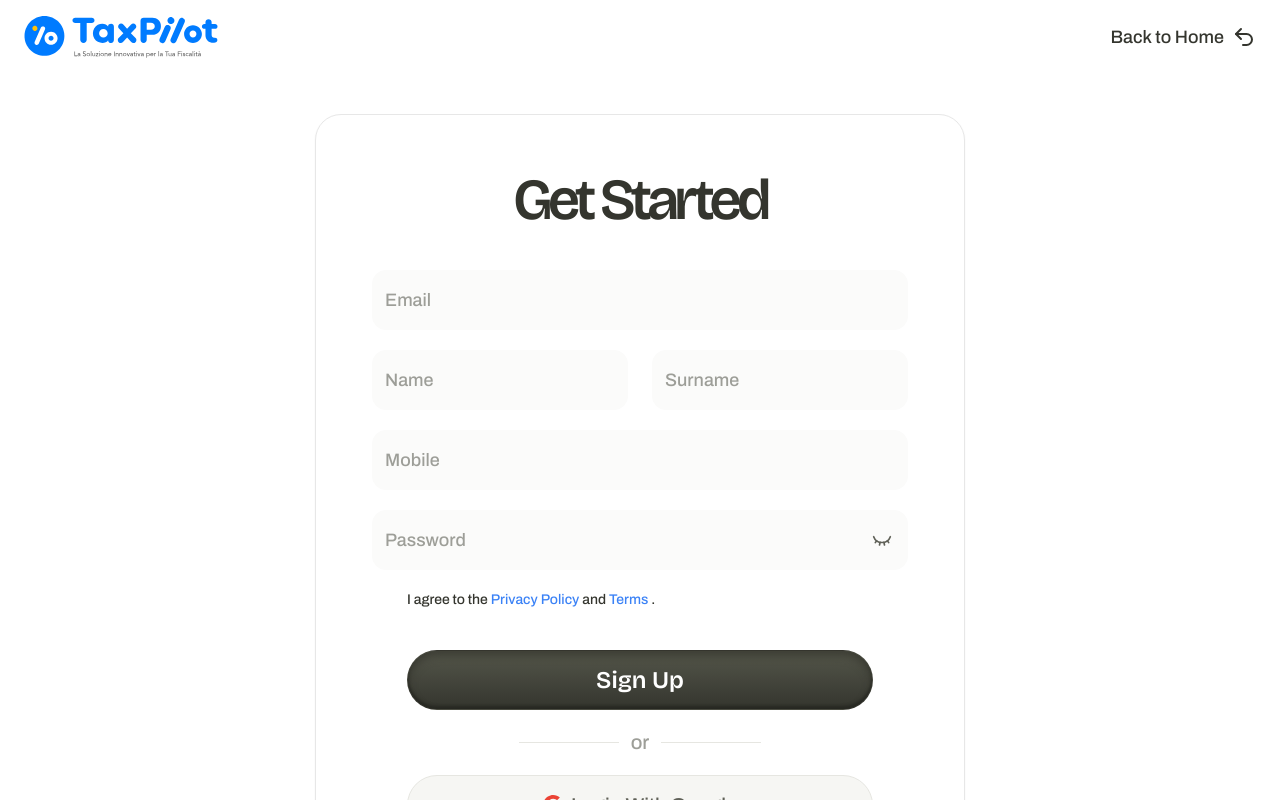
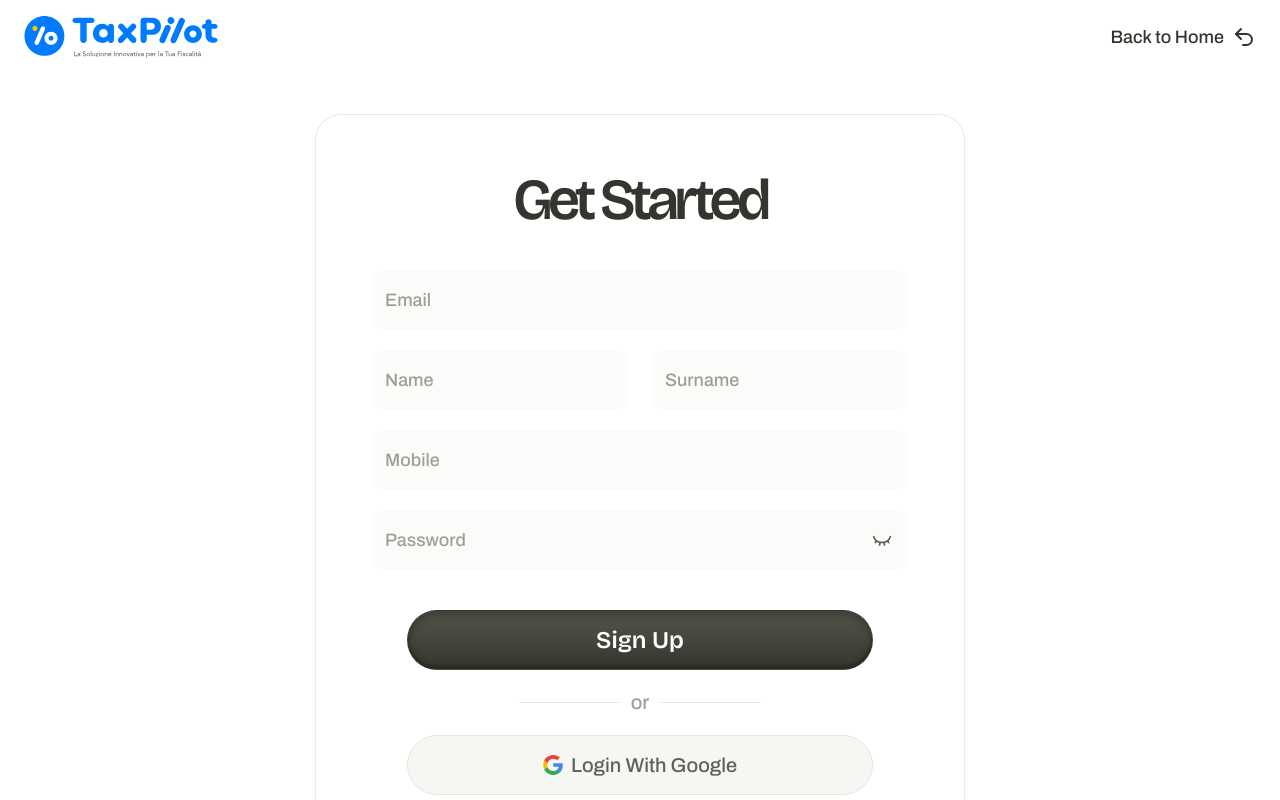
Before and after one commit to arqentech/tax-pilot-1, a React (Vite) app: page /sign-up in a window 1280 px wide. Shown: the top 800 px of the page. Built offline with nearby package versions, Linux system fonts and the light colour scheme.

Commit message:
Authentication setup

```diff
--- /dev/null
+++ b/src/api/auth.api.ts
@@ -0,0 +1,28 @@
+import { api } from "@/api/axios";
+import {
+  LoginRequest,
+  LoginResponse,
+  RegisterRequest,
+  RegisterResponse,
+} from "@/types/auth";
+
+export const registerUser = async (
+  payload: RegisterRequest
+): Promise<RegisterResponse> => {
+  const response = await api.post<RegisterResponse>(
+    "/customer/auth/register",
+    payload
+  );
+
+  return response.data;
+};
+
+export const loginUser = async (
+  payload: LoginRequest
+): Promise<LoginResponse> => {
+  const response = await api.post<LoginResponse>(
+    "/customer/auth/login",
+    payload
+  );
+  return response.data;
+};
--- /dev/null
+++ b/src/hooks/useLogin.ts
@@ -0,0 +1,9 @@
+import { useMutation } from "@tanstack/react-query";
+import { loginUser } from "@/api/auth.api";
+import { LoginRequest, LoginResponse } from "@/types/auth";
+
+export const useLogin = () => {
+  return useMutation<LoginResponse, Error, LoginRequest>({
+    mutationFn: (payload) => loginUser(payload),
+  });
+};
--- /dev/null
+++ b/src/hooks/useRegister.ts
@@ -0,0 +1,11 @@
+
+
+import { useMutation } from "@tanstack/react-query";
+import { registerUser } from "@/api/auth.api";
+import { RegisterRequest } from "@/types/auth";
+
+export const useRegister = () => {
+  return useMutation({
+    mutationFn: (payload: RegisterRequest) => registerUser(payload),
+  });
+};
--- a/src/pages/auth/SignUp.tsx
+++ b/src/pages/auth/SignUp.tsx
@@ -10,6 +10,7 @@ import { Button } from "@/components/ui/button";
 import { useState } from "react";
 import { Link } from "react-router-dom";
 import { Eye, EyeClosed } from "lucide-react";
+import { useRegister } from "@/hooks/useRegister";
 
 export default function SignUpPage() {
   const [form, setForm] = useState({
@@ -21,6 +22,8 @@ export default function SignUpPage() {
   });
   const [showPassword, setShowPassword] = useState(false);
 
+  const registerMutation = useRegister();
+
   const handleChange = (e: React.ChangeEvent<HTMLInputElement>) => {
     const { name, value } = e.target;
     setForm((prev) => ({
@@ -29,19 +32,42 @@ export default function SignUpPage() {
     }));
   };
 
-  const handleLogin = (e: React.FormEvent) => {
+  const handleSignUp = (e: React.FormEvent) => {
     e.preventDefault();
-    console.log(form);
+
+    const payload = {
+      email: form.email,
+      phone: form.mobile,
+      password: form.password,
+      name: form.name,
+      surname: form.surname,
+      accepted_terms_of_use: true,
+      accepted_privacy_policy: true,
+      accepted_marketing: true,
+    };
+
+    registerMutation.mutate(payload, {
+      onSuccess: (data) => {
+        console.log("User registered successfully:", data);
+      },
+      onError: (error: any) => {
+        console.error("Registration failed:", error);
+      },
+    });
   };
 
+  const isLoading = registerMutation.status === "pending";
+  const isError = registerMutation.status === "error";
+  const isSuccess = registerMutation.status === "success";
+
   return (
-    <div className=" flex items-center justify-center bg-[#FFFFFF] py-10">
+    <div className="flex items-center justify-center bg-[#FFFFFF] py-10">
       <Card className="w-full md:max-w-[650px] md:h-[892px] rounded-[26px] border border-[#E7E7E7] p-8 flex-col items-center justify-center">
         <CardHeader className="text-center mb-4">
           <CardTitle className="sub-heading">Get Started</CardTitle>
         </CardHeader>
 
-        <form onSubmit={handleLogin} className="">
+        <form onSubmit={handleSignUp}>
           <CardContent className="space-y-5 flex flex-col items-center">
             <Input
               id="email"
@@ -65,7 +91,6 @@ export default function SignUpPage() {
                 required
                 className="bg-[#FBFBFA] rounded-[14px] !text-[18px] h-[60px] border border-[#FBFBFA] placeholder:!text-[#9D9E98]"
               />
-
               <Input
                 id="surname"
                 name="surname"
@@ -114,38 +139,27 @@ export default function SignUpPage() {
               </button>
             </div>
 
-            <div className="w-full md:w-[466px] flex justify-between items-center text-sm mt-2">
-              <span>
-                I agree to the
-                <Link
-                  to="/privacy-policy"
-                  className="text-blue-500 hover:underline"
-                >
-                  {" "}
-                  Privacy Policy{" "}
-                </Link>
-                and
-                <Link to="/terms" className="text-blue-500 hover:underline">
-                  {" "}
-                  Terms{" "}
-                </Link>
-                .
-              </span>
-            </div>
+            {isError && (
+              <p className="text-red-500 text-center">
+                {(registerMutation.error as any)?.response?.data?.message ||
+                  "Something went wrong"}
+              </p>
+            )}
           </CardContent>
 
           <CardFooter className="flex flex-col space-y-5 mt-4">
             <Button
               type="submit"
-              className="w-full h-[60px] md:max-w-[466px] font-bricolage font-extrabold  rounded-full text-[#FFFFFF] text-[24px] custom-box-shadow hover:opacity-90"
+              disabled={isLoading}
+              className="w-full h-[60px] md:max-w-[466px] font-bricolage font-extrabold rounded-full text-[#FFFFFF] text-[24px] custom-box-shadow hover:opacity-90"
             >
-              Sign Up
+              {isLoading ? "Signing Up..." : "Sign Up"}
             </Button>
 
             <div className="flex items-center gap-3 text-[#9D9E98]">
               <hr className="flex-1 border-t border-[#E6E6E1] w-[100px]" />
               <span className="text-[20px] leading-[25px]">or</span>
-              <hr className="flex-1 border-t border-[#E6E6E1] w-[100px] " />
+              <hr className="flex-1 border-t border-[#E6E6E1] w-[100px]" />
             </div>
 
             <Button
@@ -161,11 +175,11 @@ export default function SignUpPage() {
               Login With Google
             </Button>
 
-            <p className="text-center text-[18px] leading-[25px] ">
+            <p className="text-center text-[18px] leading-[25px]">
               New user?{" "}
               <Link
                 to="/login"
-                className=" text-[18px] leading-[25px] italic hover:text-blue-500 font-medium underline "
+                className="text-[18px] leading-[25px] italic hover:text-blue-500 font-medium underline"
               >
                 Login
               </Link>
--- /dev/null
+++ b/src/types/auth.ts
@@ -0,0 +1,68 @@
+export interface SignUpForm {
+  email: string;
+  name: string;
+  surname: string;
+  mobile: string;
+  password: string;
+}
+
+export interface RegisterRequest {
+  email: string;
+  phone: string;
+  password: string;
+  name: string;
+  surname: string;
+  accepted_terms_of_use: boolean;
+  accepted_privacy_policy: boolean;
+  accepted_marketing: boolean;
+}
+
+export interface RegisterResponse {
+  email: string;
+  phone: string;
+  name: string;
+  surname: string;
+  accepted_terms_of_use: boolean;
+  accepted_privacy_policy: boolean;
+  accepted_marketing: boolean;
+}
+
+// types/auth.types.ts
+
+export interface LoginRequest {
+  email: string;
+  password: string;
+}
+
+export interface User {
+  id: number;
+  name: string;
+  surname: string;
+  phone: string;
+  email: string;
+  phone_verified_at?: string | null;
+  fiscal_code?: string | null;
+  gender?: string | null;
+  dob_date?: string | null;
+  dob_city?: string | null;
+  address?: string | null;
+  citizenship?: string | null;
+  note?: string | null;
+  last_logged_at?: string | null;
+  stripe_customer_id?: string | null;
+  created_at: string;
+  updated_at: string;
+  full_name: string;
+}
+
+export interface LoginResponse {
+  status: string;
+  code: number;
+  message: string;
+  results: {
+    access_token: string;
+    token_type: string;
+    user: User;
+    first_login: boolean;
+  };
+}
```
Also changed, not shown: src/contexts/AuthContext.tsx (added), src/pages/auth/e.tsx (deleted).
